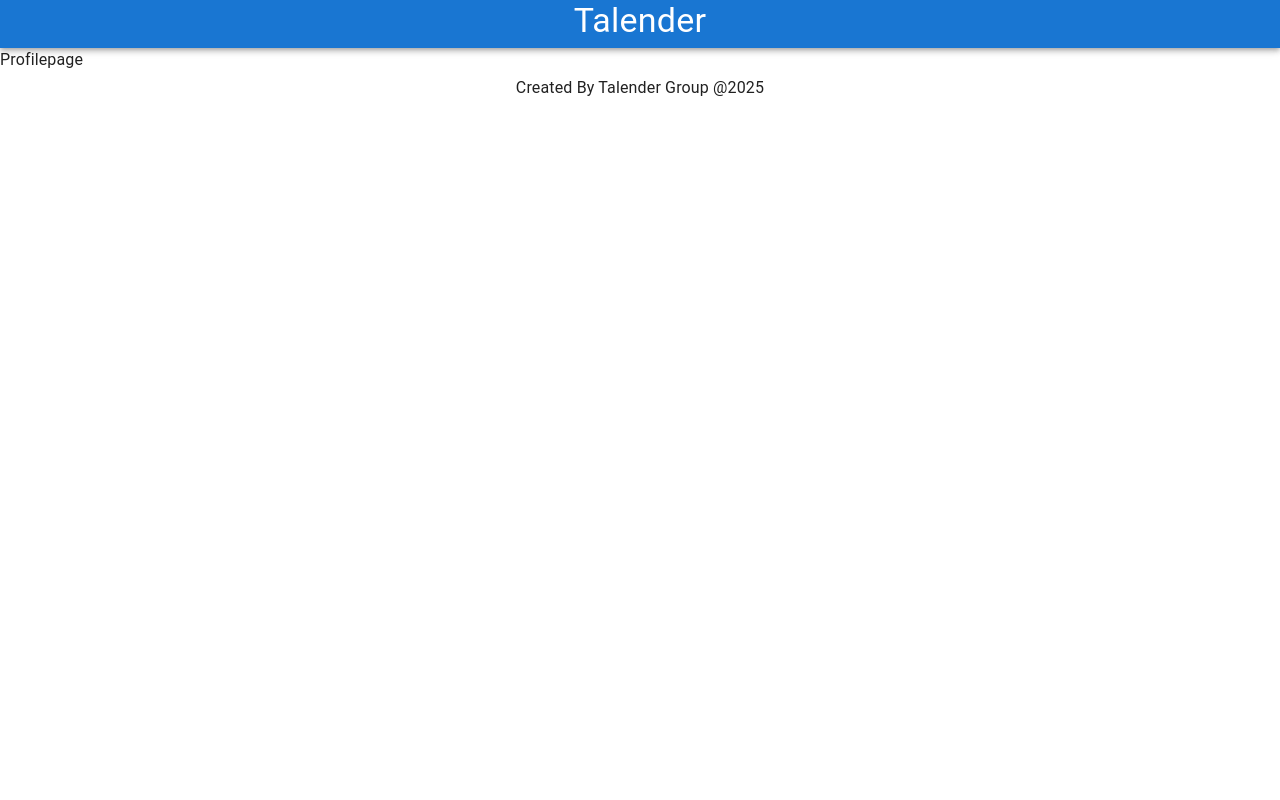
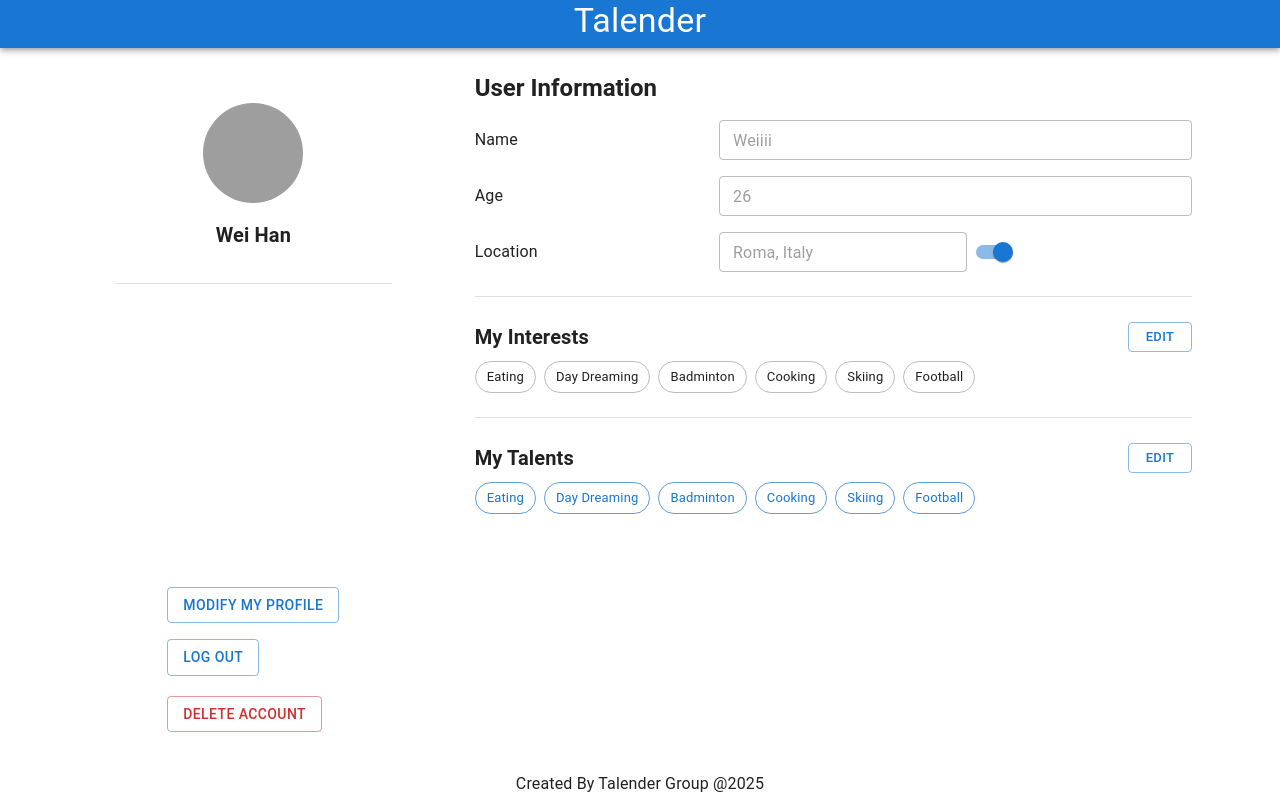
Before and after one commit to waidzsalome/TaLender, a React (Vite) app in the folder source/Talender-Client/: page /profilepage in a window 1280 px wide. Built offline with nearby package versions, Linux system fonts and the light colour scheme; grey boxes are pictures that could not be loaded; some icons are missing.

Commit message:
profilepage

```diff
--- a/source/Talender-Client/src/ChatPage/Chatpage.tsx
+++ b/source/Talender-Client/src/ChatPage/Chatpage.tsx
@@ -43,8 +43,8 @@ const ChatPage: React.FC = () => {
     setCurUserID(1);
   }, [curUserID]);
   return (
-    <Container>
-      <Box sx={{ height: "90vh" }}>
+    <Container sx={{ height: "90vh" }}>
+      <Box>
         <Grid container spacing={1}>
           <Grid size={4}>
             <Paper
--- a/source/Talender-Client/src/ProfilePage/Profilepage.tsx
+++ b/source/Talender-Client/src/ProfilePage/Profilepage.tsx
@@ -1,7 +1,229 @@
 import React from "react";
+import {
+  Container,
+  Box,
+  Grid,
+  Avatar,
+  Divider,
+  List,
+  ListItem,
+  ListItemText,
+  Typography,
+  TextField,
+  Chip,
+  Button,
+  FormControlLabel,
+  Switch,
+  // FormControl,
+} from "@mui/material";
+import { useNavigate } from "react-router";
+import { userWei } from "./mock";
 
 const Profilepage: React.FC = () => {
-  return <div>Profilepage</div>;
+  const navigate = useNavigate();
+  const handleClickEditButton = () => {
+    return navigate("/tailoredpage");
+  };
+  const handleClickModifyButton = () => {
+    console.log("click modify");
+  };
+  const handleClickLogoutButton = () => {
+    console.log("click logout");
+  };
+  const handleClickDeleteButton = () => {
+    console.log("click delete");
+  };
+  return (
+    <Container sx={{ height: "90vh" }}>
+      <Box>
+        <Grid container spacing={1}>
+          <Grid size={4}>
+            <Box
+              sx={{
+                height: "90vh",
+                display: "flex",
+                flexDirection: "column",
+                justifyContent: "space-between",
+                alignItems: "center",
+                p: 2,
+              }}
+            >
+              <Box
+                sx={{
+                  width: "100%",
+                  flex: "0 0 40%",
+                  display: "flex",
+                  flexDirection: "column",
+                  alignItems: "center",
+                  justifyContent: "center",
+                  gap: 2,
+                }}
+              >
+                <Avatar
+                  alt="User Avatar"
+                  src="/static/images/avatar/1.jpg"
+                  sx={{ width: 100, height: 100 }}
+                />
+                <Typography variant="h6" sx={{ fontWeight: "bold" }}>
+                  Wei Han
+                </Typography>
+                <Divider sx={{ width: "80%", my: 2 }} />
+              </Box>
+              <Box>
+                <List sx={{ width: "100%" }}>
+                  <ListItem alignItems="center">
+                    <Button
+                      variant="outlined"
+                      onClick={handleClickModifyButton}
+                    >
+                      Modify my Profile
+                    </Button>
+                  </ListItem>
+                  <ListItem>
+                    <Button
+                      variant="outlined"
+                      onClick={handleClickLogoutButton}
+                    >
+                      Log out
+                    </Button>
+                  </ListItem>
+                  <ListItem>
+                    <ListItemText>
+                      <Button
+                        variant="outlined"
+                        color="error"
+                        onClick={handleClickDeleteButton}
+                      >
+                        Delete Account
+                      </Button>
+                    </ListItemText>
+                  </ListItem>
+                </List>
+              </Box>
+            </Box>
+          </Grid>
+          <Grid size={8}>
+            <Box
+              sx={{
+                height: "90vh",
+                overflowY: "auto",
+                display: "flex",
+                flexDirection: "column",
+                p: 3,
+                gap: 3,
+              }}
+            >
+              {/* user information */}
+              <Box>
+                <Typography variant="h5" sx={{ mb: 2, fontWeight: "bold" }}>
+                  User Information
+                </Typography>
+
+                <Grid container spacing={2} alignItems="center">
+                  {/* <FormControl> */}
+                  <Grid size={4}>
+                    <Typography>Name</Typography>
+                  </Grid>
+                  <Grid size={8}>
+                    <TextField size="small" value="Weiiii" disabled fullWidth />
+                  </Grid>
+
+                  <Grid size={4}>
+                    <Typography>Age</Typography>
+                  </Grid>
+                  <Grid size={8}>
+                    <TextField size="small" value="26" disabled fullWidth />
+                  </Grid>
+
+                  <Grid size={4}>
+                    <Typography>Location</Typography>
+                  </Grid>
+                  <Grid
+                    size={8}
+                    sx={{ display: "flex", alignItems: "center", gap: 1 }}
+                  >
+                    <TextField size="small" value="Roma, Italy" disabled />
+                    <FormControlLabel
+                      control={<Switch defaultChecked />}
+                      label=""
+                    />
+                  </Grid>
+                  {/* </FormControl> */}
+                </Grid>
+              </Box>
+
+              <Divider />
+
+              {/* Edit */}
+              <Box>
+                <Box
+                  sx={{
+                    display: "flex",
+                    alignItems: "center",
+                    justifyContent: "space-between",
+                    mb: 1,
+                  }}
+                >
+                  <Typography variant="h6" sx={{ fontWeight: "bold" }}>
+                    My Interests
+                  </Typography>
+                  <Button
+                    variant="outlined"
+                    size="small"
+                    onClick={handleClickEditButton}
+                  >
+                    Edit
+                  </Button>
+                </Box>
+
+                <Box sx={{ display: "flex", flexWrap: "wrap", gap: 1 }}>
+                  {userWei.interestList.map((interest) => (
+                    <Chip key={interest} label={interest} variant="outlined" />
+                  ))}
+                </Box>
+              </Box>
+
+              <Divider />
+
+              {/* 特长 */}
+              <Box>
+                <Box
+                  sx={{
+                    display: "flex",
+                    alignItems: "center",
+                    justifyContent: "space-between",
+                    mb: 1,
+                  }}
+                >
+                  <Typography variant="h6" sx={{ fontWeight: "bold" }}>
+                    My Talents
+                  </Typography>
+                  <Button
+                    variant="outlined"
+                    size="small"
+                    onClick={handleClickEditButton}
+                  >
+                    Edit
+                  </Button>
+                </Box>
+
+                <Box sx={{ display: "flex", flexWrap: "wrap", gap: 1 }}>
+                  {userWei.talantsList.map((talent) => (
+                    <Chip
+                      key={talent}
+                      label={talent}
+                      variant="outlined"
+                      color="primary"
+                    />
+                  ))}
+                </Box>
+              </Box>
+            </Box>
+          </Grid>
+        </Grid>
+      </Box>
+    </Container>
+  );
 };
 
 export default Profilepage;
--- /dev/null
+++ b/source/Talender-Client/src/ProfilePage/mock.tsx
@@ -0,0 +1,35 @@
+interface User {
+  id: number;
+  name: string;
+  avatarLink: string;
+  age: number;
+  location: string;
+  showLocation: boolean;
+  interestList: Array<string>;
+  talantsList: Array<string>;
+}
+
+export const userWei: User = {
+  id: 1,
+  name: "Wei Han",
+  avatarLink: "blank",
+  age: 26,
+  location: "Roma,Italy",
+  showLocation: true,
+  interestList: [
+    "Eating",
+    "Day Dreaming",
+    "Badminton",
+    "Cooking",
+    "Skiing",
+    "Football",
+  ],
+  talantsList: [
+    "Eating",
+    "Day Dreaming",
+    "Badminton",
+    "Cooking",
+    "Skiing",
+    "Football",
+  ],
+};
--- a/source/Talender-Client/src/SwipePage/Swipepage.tsx
+++ b/source/Talender-Client/src/SwipePage/Swipepage.tsx
@@ -1,6 +1,11 @@
 import React from "react";
+import { Container, Box } from "@mui/material";
 const Swipepage: React.FC = () => {
-  return <div>Swipe</div>;
+  return (
+    <Container sx={{ height: "90vh" }}>
+      <Box>swipe</Box>
+    </Container>
+  );
 };
 
 export default Swipepage;
--- a/source/Talender-Client/src/TailoredPage/Tailoredpage.tsx
+++ b/source/Talender-Client/src/TailoredPage/Tailoredpage.tsx
@@ -1,7 +1,12 @@
 import React from "react";
+import { Container, Box } from "@mui/material";
 
 const Tailoredpage: React.FC = () => {
-  return <div>Tailoredpage</div>;
+  return (
+    <Container sx={{ height: "90vh" }}>
+      <Box>Modify your skills</Box>
+    </Container>
+  );
 };
 
 export default Tailoredpage;
```
